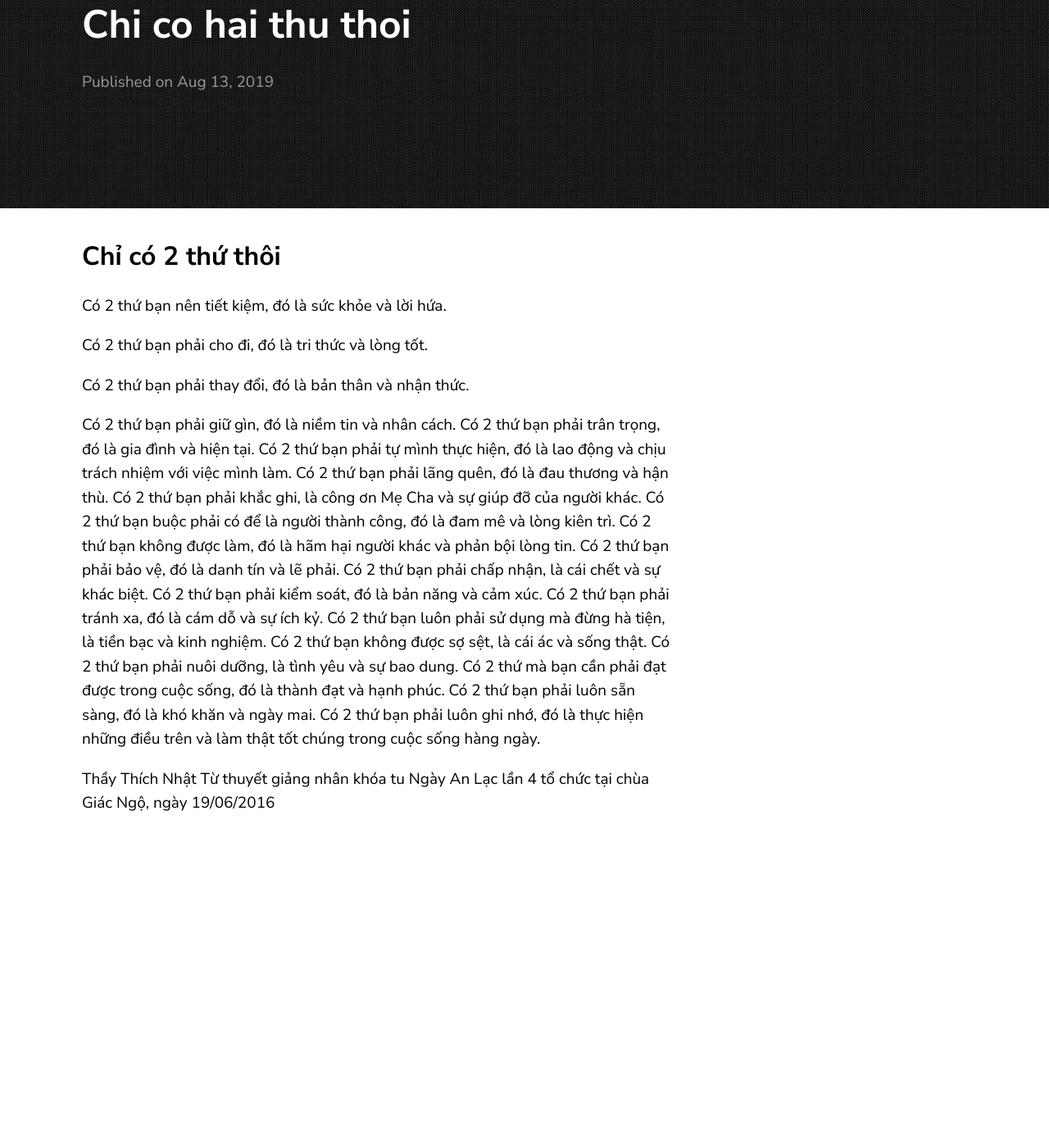
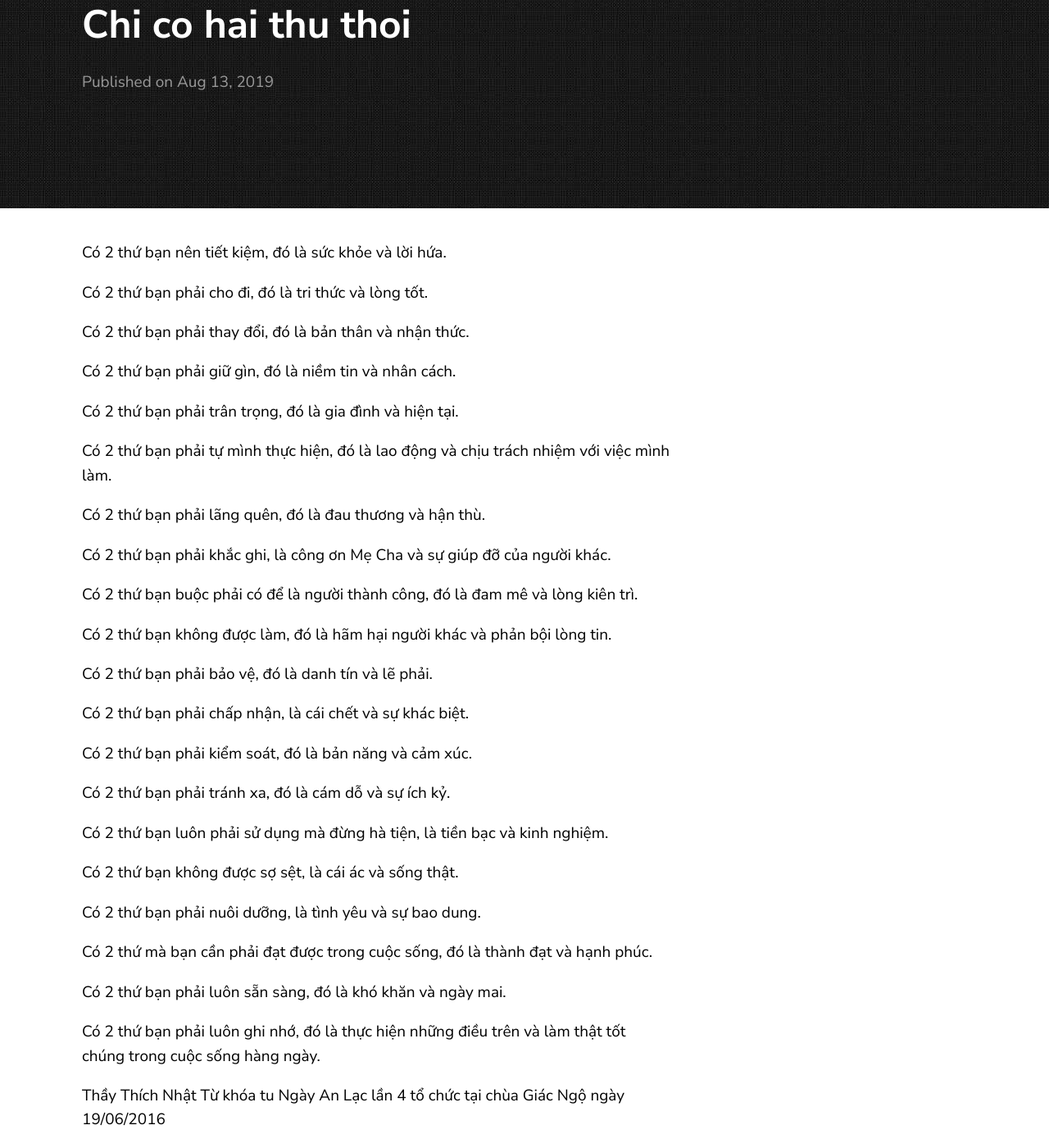
Before and after one commit to levanmanhbka/levanmanhbka.github.io, a Jekyll site: the page built from _posts/2019-08-14-chi-co-hai-thu-thoi.markdown, in a window 1280 px wide and 1400 px high, scrolled down 118 px. Shown: the whole window at 82% size. Built offline with Jekyll 4.4.1, drawn with Linux system fonts in a browser that asks for light colours; before the commit the page ends 1132 px from its top, so only the background shows below that.

Commit message:
add chi co hai thu thoi

```diff
--- a/_posts/2019-08-14-chi-co-hai-thu-thoi.markdown
+++ b/_posts/2019-08-14-chi-co-hai-thu-thoi.markdown
@@ -3,8 +3,6 @@ layout: post
 title:  "Chi co hai thu thoi"
 date:   2019-08-14 00:00:00 +7
 ---
-## Chỉ có 2 thứ thôi
-
 Có 2 thứ bạn nên tiết kiệm,
 đó là sức khỏe và lời hứa.
 
@@ -16,38 +14,55 @@ Có 2 thứ bạn phải thay đổi,
 
 Có 2 thứ bạn phải giữ gìn,
 đó là niềm tin và nhân cách.
+
 Có 2 thứ bạn phải trân trọng,
 đó là gia đình và hiện tại.
+
 Có 2 thứ bạn phải tự mình thực hiện,
 đó là lao động và chịu trách nhiệm với việc mình làm.
+
 Có 2 thứ bạn phải lãng quên,
 đó là đau thương và hận thù.
+
 Có 2 thứ bạn phải khắc ghi,
 là công ơn Mẹ Cha và sự giúp đỡ của người khác.
+
 Có 2 thứ bạn buộc phải có để là người thành công,
 đó là đam mê và lòng kiên trì.
+
 Có 2 thứ bạn không được làm,
 đó là hãm hại người khác và phản bội lòng tin.
+
 Có 2 thứ bạn phải bảo vệ,
 đó là danh tín và lẽ phải.
+
 Có 2 thứ bạn phải chấp nhận,
 là cái chết và sự khác biệt.
+
 Có 2 thứ bạn phải kiểm soát,
 đó là bản năng và cảm xúc.
+
 Có 2 thứ bạn phải tránh xa,
 đó là cám dỗ và sự ích kỷ.
+
 Có 2 thứ bạn luôn phải sử dụng mà đừng hà tiện,
 là tiền bạc và kinh nghiệm.
+
 Có 2 thứ bạn không được sợ sệt,
 là cái ác và sống thật.
+
 Có 2 thứ bạn phải nuôi dưỡng,
 là tình yêu và sự bao dung.
+
 Có 2 thứ mà bạn cần phải đạt được trong cuộc sống,
 đó là thành đạt và hạnh phúc.
+
 Có 2 thứ bạn phải luôn sẵn sàng,
 đó là khó khăn và ngày mai.
+
 Có 2 thứ bạn phải luôn ghi nhớ,
 đó là thực hiện những điều trên
 và làm thật tốt chúng trong cuộc sống hàng ngày.
 
-Thầy Thích Nhật Từ thuyết giảng nhân khóa tu Ngày An Lạc lần 4 tổ chức tại chùa Giác Ngộ, ngày 19/06/2016
+Thầy Thích Nhật Từ khóa tu Ngày An Lạc lần 4 tổ chức tại chùa Giác Ngộ
+ngày 19/06/2016
```
